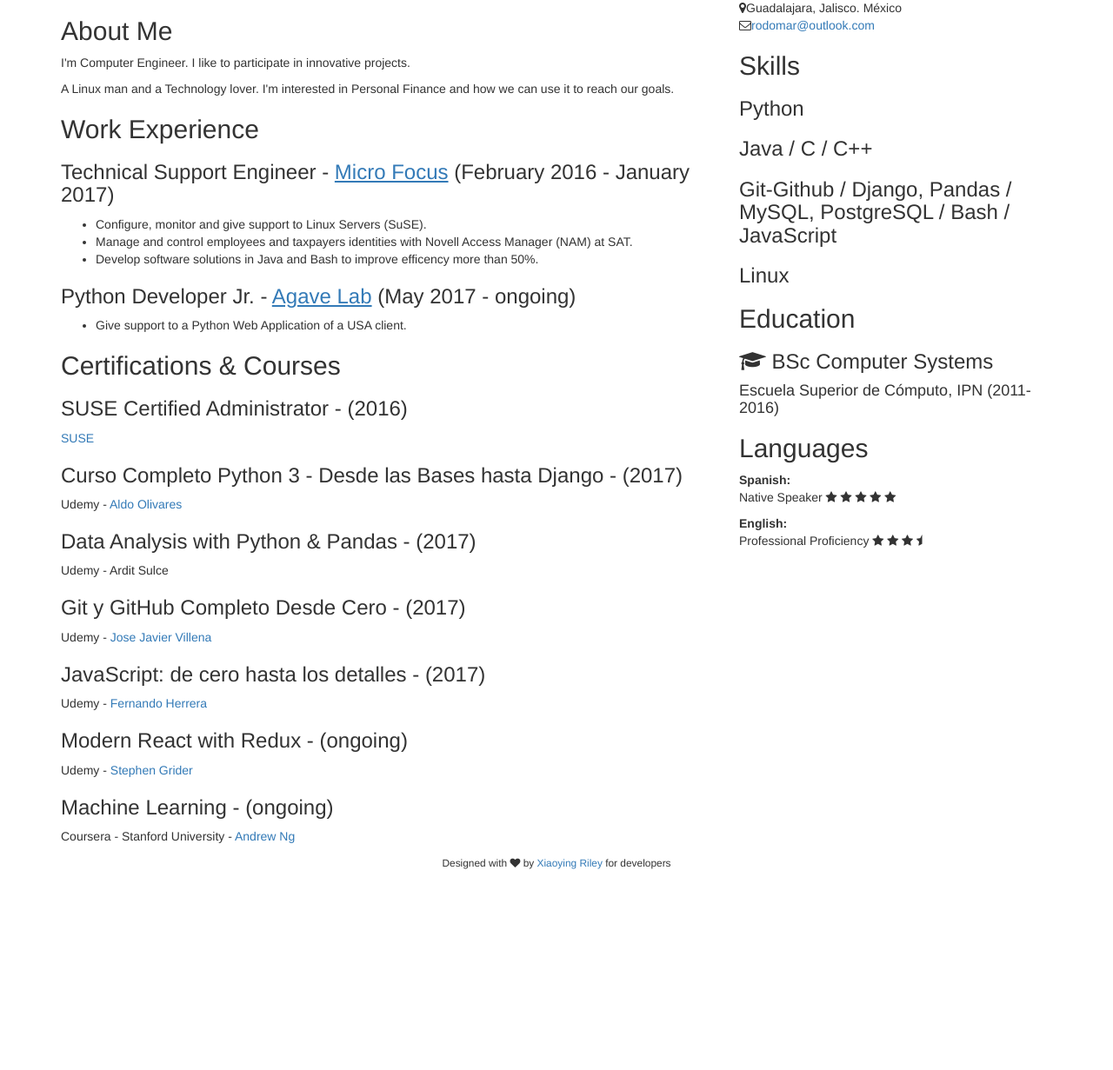
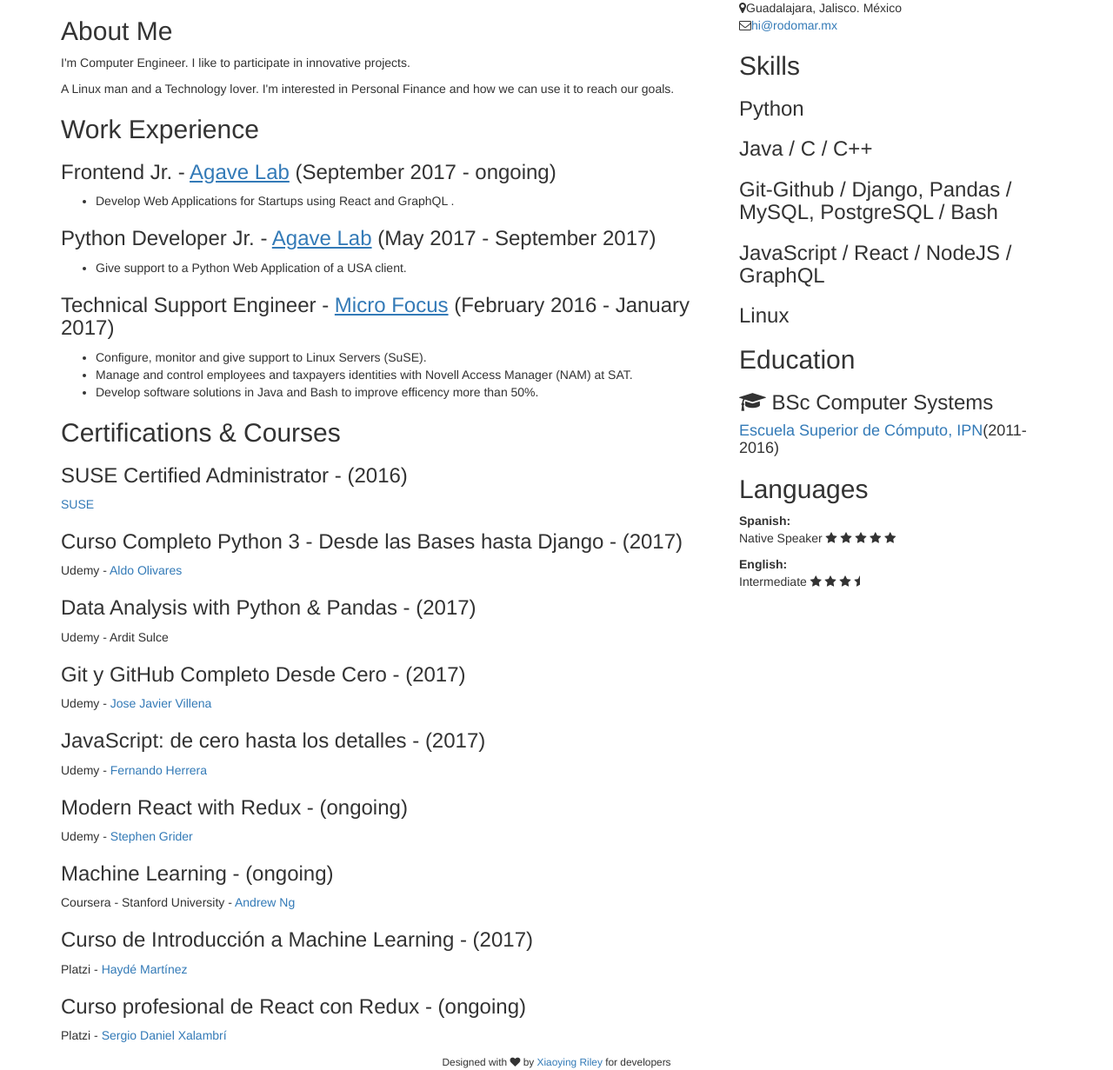
Before and after one commit to ramrodo/personal-site, a Django app: page / in a window 1280 px wide. Shown: the part 301-1532 px from the top of the page at 87% size. Before the commit the page ends 1301 px from the top, so only its background shows below. Run offline with Django 3.2, Linux system fonts and the light colour scheme; some libraries are stand-ins or nearby versions.

Commit message:
Updated AgaveLab job

```diff
--- a/templates/principal/index.html
+++ b/templates/principal/index.html
@@ -37,7 +37,7 @@
             <img class="profile-image img-responsive pull-left" src="{% static 'principal/assets/images/profile.png' %}" alt="Rodolfo Martínez" />
             <div class="profile-content pull-left">
                 <h1 class="name">Rodolfo Martínez Vega</h1>
-                <h2 class="desc">Python Developer</h2>
+		<h2 class="desc">Frontend JavaScript Developer at <a href="http://www.agavelab.com/">Agave Lab</a></h2>
                 <ul class="social list-inline">
                     <li><a href="https://twitter.com/ramrodo"><i class="fa fa-twitter"></i></a></li>
                     <li><a href="https://www.linkedin.com/in/rodolfo-mart%C3%ADnez-vega-9b487a108/"><i class="fa fa-linkedin"></i></a></li>
@@ -45,7 +45,7 @@
 		    <li><a href="https://www.udemy.com/user/rodolfo-martinez-vega/"><i class="fa fa-underline"></i></a></li>
                 </ul>
             </div><!--//profile-->
-	    <a class="btn btn-cta-primary pull-right" href="https://www.dropbox.com/s/lz2k35vam7om55j/RodolfoMartinezVegaResume_v.pdf?dl=0" target="_blank"><i class="fa fa-file"></i>Download as PDF</a>
+	    <a class="btn btn-cta-primary pull-right" href="https://www.dropbox.com/s/gi4s61r703x1qod/RodolfoMartinezVegaResume_v.pdf?dl=0" target="_blank"><i class="fa fa-file"></i>Download as PDF</a>
         </div><!--//container-->
     </header><!--//header-->
 
@@ -69,20 +69,25 @@
                         <h2 class="heading">Work Experience</h2>
                         <div class="content">
                             <div class="item">
-				    			<h3 class="title">Technical Support Engineer - <span class="place"><a href="https://www.microfocus.com/es-es/about/"><u>Micro Focus</u></a></span> <span class="year">(February 2016 - January 2017)</span></h3>
-								<ul>
-									<li>Configure, monitor and give support to Linux Servers (SuSE).</li>
-									<li>Manage and control employees and taxpayers identities with Novell Access Manager (NAM) at SAT.</li>
-									<li>Develop software solutions in Java and Bash to improve efficency more than 50%.</li>
-								</ul>
+				<h3 class="title">Frontend Jr. - <span class="place"><a href="http://agavelab.com/about/"><u>Agave Lab</u></a></span> <span class="year">(September 2017 - ongoing)</span></h3>
+                    		    <ul>
+					<li>Develop Web Applications for Startups using React and GraphQL .</li>
+				    </ul>
                             </div><!--//item-->
                             <div class="item">
-				    			<h3 class="title">Python Developer Jr. - <span class="place"><a href="http://agavelab.com/about/"><u>Agave Lab</u></a></span> <span class="year">(May 2017 - ongoing)</span></h3>
-                    			<ul>
-									<li>Give support to a Python Web Application of a USA client.</li>
-								</ul>
+				<h3 class="title">Python Developer Jr. - <span class="place"><a href="http://agavelab.com/about/"><u>Agave Lab</u></a></span> <span class="year">(May 2017 - September 2017)</span></h3>
+                    		    <ul>
+					<li>Give support to a Python Web Application of a USA client.</li>
+				    </ul>
                             </div><!--//item-->
-
+                            <div class="item">
+				<h3 class="title">Technical Support Engineer - <span class="place"><a href="https://www.microfocus.com/es-es/about/"><u>Micro Focus</u></a></span> <span class="year">(February 2016 - January 2017)</span></h3>
+				    <ul>
+					<li>Configure, monitor and give support to Linux Servers (SuSE).</li>
+					<li>Manage and control employees and taxpayers identities with Novell Access Manager (NAM) at SAT.</li>
+					<li>Develop software solutions in Java and Bash to improve efficency more than 50%.</li>
+				    </ul>
+                            </div><!--//item-->
 
                         </div><!--//content-->
                     </div><!--//section-inner-->
@@ -122,6 +127,14 @@
                                 <h3 class="title">Machine Learning - <span class="year">(ongoing)</span></h3>
                                 <p class="summary">Coursera - Stanford University - <a href="http://www.andrewng.org/">Andrew Ng</a></p>
                             </div><!--//item-->
+                            <div class="item">
+                                <h3 class="title">Curso de Introducción a Machine Learning - <span class="year">(2017)</span></h3>
+                                <p class="summary">Platzi - <a href="https://about.me/haydemtzl">Haydé Martínez</a></p>
+                            </div><!--//item-->
+                            <div class="item">
+                                <h3 class="title">Curso profesional de React con Redux - <span class="year">(ongoing)</span></h3>
+                                <p class="summary">Platzi - <a href="https://sergio.now.sh/">Sergio Daniel Xalambrí</a></p>
+                            </div><!--//item-->
 
                         </div><!--//content-->
                     </div><!--//section-inner-->
@@ -137,7 +150,7 @@
                         <div class="content">
                             <ul class="list-unstyled">
                                 <li><i class="fa fa-map-marker"></i><span class="sr-only">Location:</span>Guadalajara, Jalisco. México</li>
-                                <li><i class="fa fa-envelope-o"></i><span class="sr-only">Email:</span><a href="mailto:rodomar@outlook.com" >rodomar@outlook.com</a></li>
+                                <li><i class="fa fa-envelope-o"></i><span class="sr-only">Email:</span><a href="mailto:hi@rodomar.mx" >hi@rodomar.mx</a></li>
                                 <!--<li><i class="fa fa-link"></i><span class="sr-only">Website:</span><a href="https://rodomar.mx/">https://rodomar.mx/</a></li>-->
                             </ul>
                         </div><!--//content-->
@@ -170,9 +183,17 @@
                                 </div><!--//item-->
 
                                 <div class="item">
-                                    <h3 class="level-title">Git-Github / Django, Pandas / MySQL, PostgreSQL / Bash / JavaScript<span class="level-label"></span></h3>
+                                    <h3 class="level-title">Git-Github / Django, Pandas / MySQL, PostgreSQL / Bash<span class="level-label"></span></h3>
                                     <div class="level-bar">
                                         <div class="level-bar-inner" data-level="45%">
+                                        </div>
+                                    </div><!--//level-bar-->
+                                </div><!--//item-->
+
+                                <div class="item">
+                                    <h3 class="level-title">JavaScript / React / NodeJS / GraphQL<span class="level-label"></span></h3>
+                                    <div class="level-bar">
+                                        <div class="level-bar-inner" data-level="35%">
                                         </div>
                                     </div><!--//level-bar-->
                                 </div><!--//item-->
@@ -197,7 +218,7 @@
                         <div class="content">
                             <div class="item">
                                 <h3 class="title"><i class="fa fa-graduation-cap"></i> BSc Computer Systems</h3>
-                                <h4 class="university">Escuela Superior de Cómputo, IPN <span class="year">(2011-2016)</span></h4>
+				<h4 class="university"><a href="http://www.escom.ipn.mx/">Escuela Superior de Cómputo, IPN</a><span class="year">(2011-2016)</span></h4>
                             </div><!--//item-->
                         </div><!--//content-->
                     </div><!--//section-inner-->
@@ -217,7 +238,7 @@
                                 <li class="item">
                                     <span class="title"><strong>English:</strong></span>
                                     <p>
-                                    <span class="level">Professional Proficiency <br class="visible-sm visible-xs"/><i class="fa fa-star"></i> <i class="fa fa-star"></i> <i class="fa fa-star"></i> <i class="fa fa-star-half"></i></span>
+                                    <span class="level">Intermediate <br class="visible-sm visible-xs"/><i class="fa fa-star"></i> <i class="fa fa-star"></i> <i class="fa fa-star"></i> <i class="fa fa-star-half"></i></span>
                                     </p>
                                 </li><!--//item-->
                             </ul>
@@ -243,5 +264,16 @@
     <script type="text/javascript" src="{% static 'principal/assets/plugins/jquery-rss/dist/jquery.rss.min.js' %}" ></script>
     <!-- custom js -->
     <script type="text/javascript" src="{% static 'principal/assets/js/main.js' %}" ></script>
+    <!-- Google Analytics -->
+    <!-- <script type="text/javascript" src="{% static 'principal/assets/js/ga.js' %}" ></script> -->
+    <!-- Global site tag (gtag.js) - Google Analytics -->
+<script async src="https://www.googletagmanager.com/gtag/js?id=UA-119169351-1"></script>
+<script>
+  window.dataLayer = window.dataLayer || [];
+  function gtag(){dataLayer.push(arguments);}
+  gtag('js', new Date());
+
+  gtag('config', 'UA-119169351-1');
+</script>
 </body>
 </html>
```
